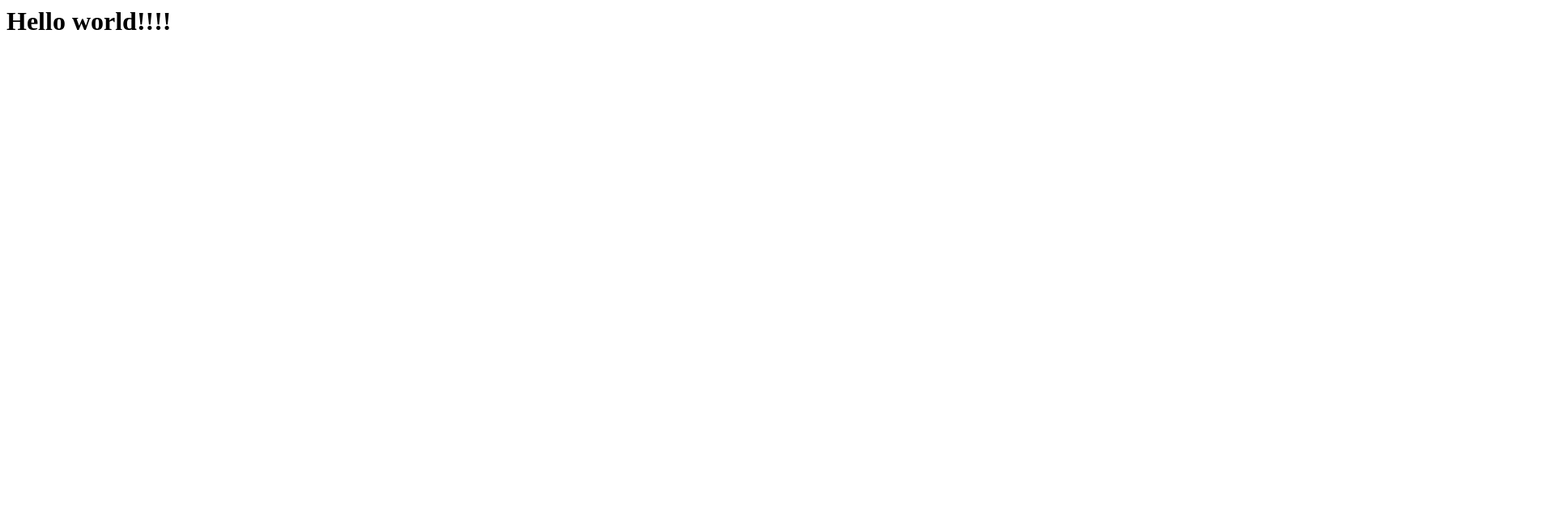
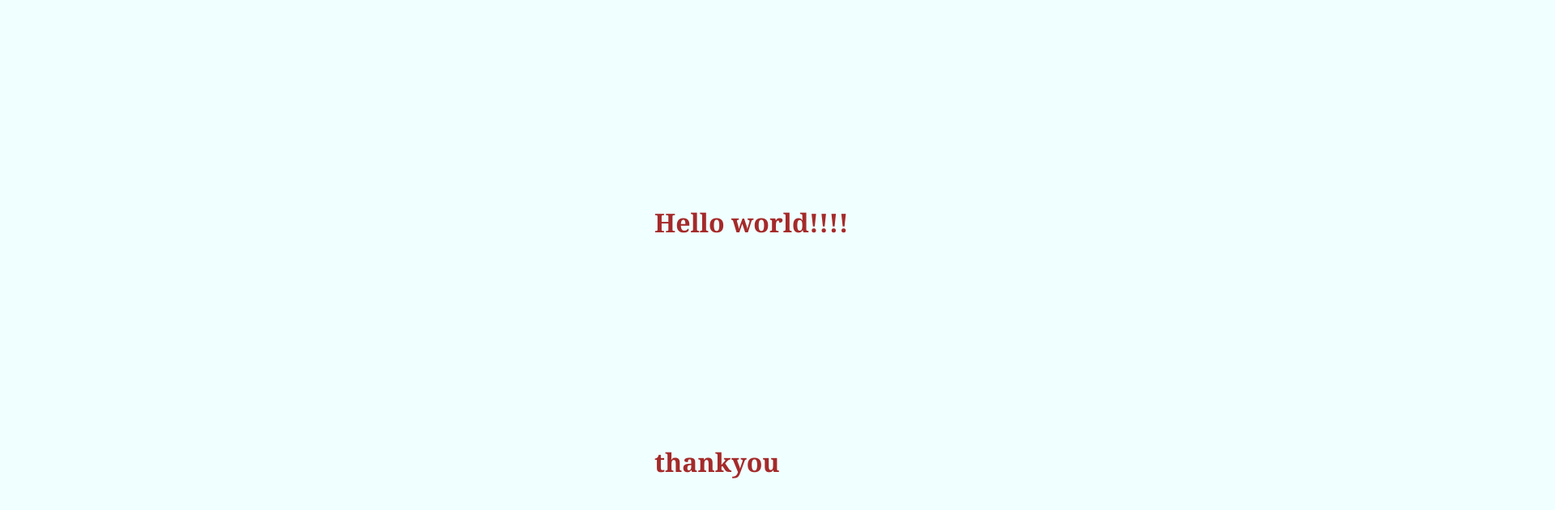
Before and after one commit to WebArchitect89/landing-page-project, a plain HTML site: page thankyou.html in a window 1280 px wide. Shown: the top 630 px of the page at 81% size, 1920 px wide, since content can reach past the window. Drawn offline with Linux system fonts and the light colour scheme.

Commit message:
Atted/feature-thankyou/page

```diff
--- a/landinggpage.css
+++ b/landinggpage.css
@@ -65,3 +65,13 @@ footer{
     height: 30px;
     bottom: 0px;
 }
+.container {
+    background-color: azure;
+}
+h1 {
+    color: brown;
+    position: relative;
+    display: block;
+    left: 800px;
+    margin-top: 20%;
+}
--- a/thankyou.html
+++ b/thankyou.html
@@ -3,9 +3,13 @@
     <meta charset="UTF-8">
     <meta http-equiv="X-UA-Compatible" content="IE=edge">
     <meta name="viewport" content="width=device-width, initial-scale=1.0">
+    <link rel="stylesheet" href="landinggpage.css">
+
     <title>Document</title>
 </head>
-<body>
+<body class="container">
     <h1>Hello world!!!!</h1>
+
+    <h1>thankyou</h1>
 </body>
 </html>
```
